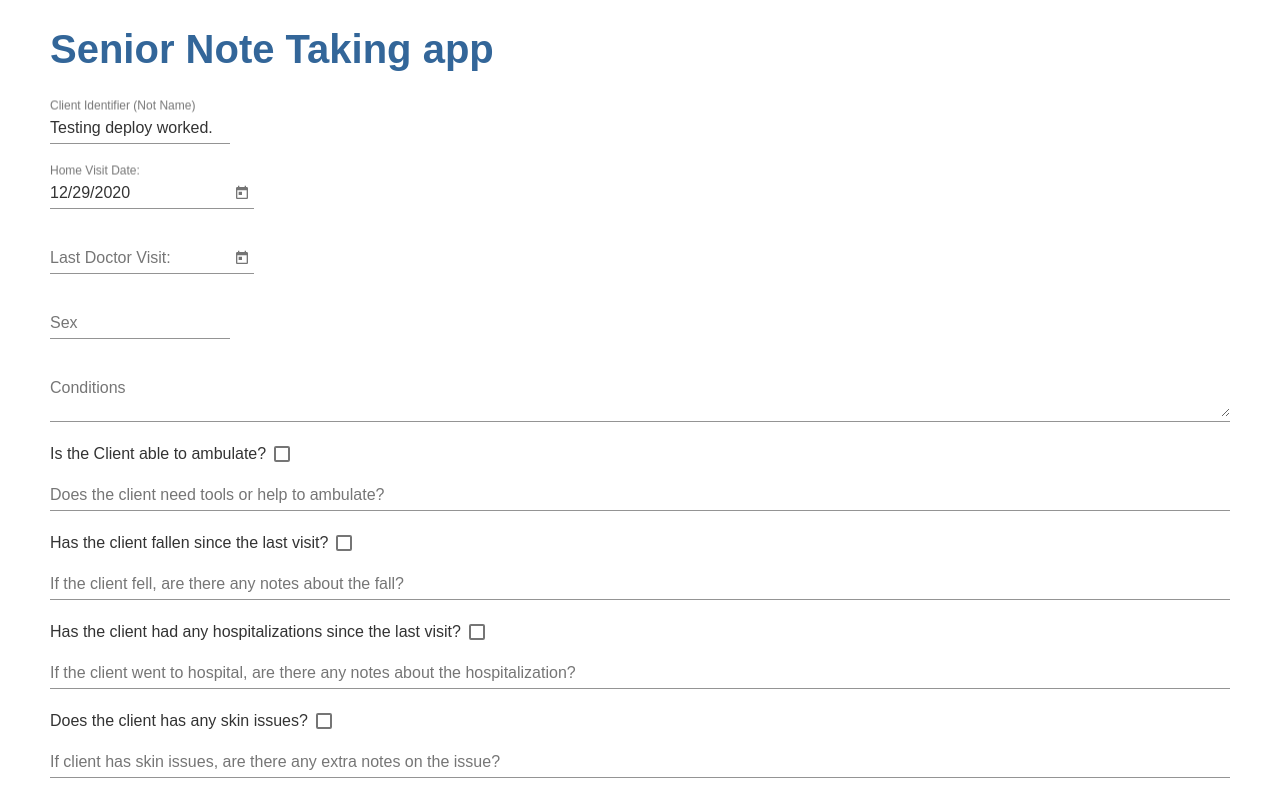
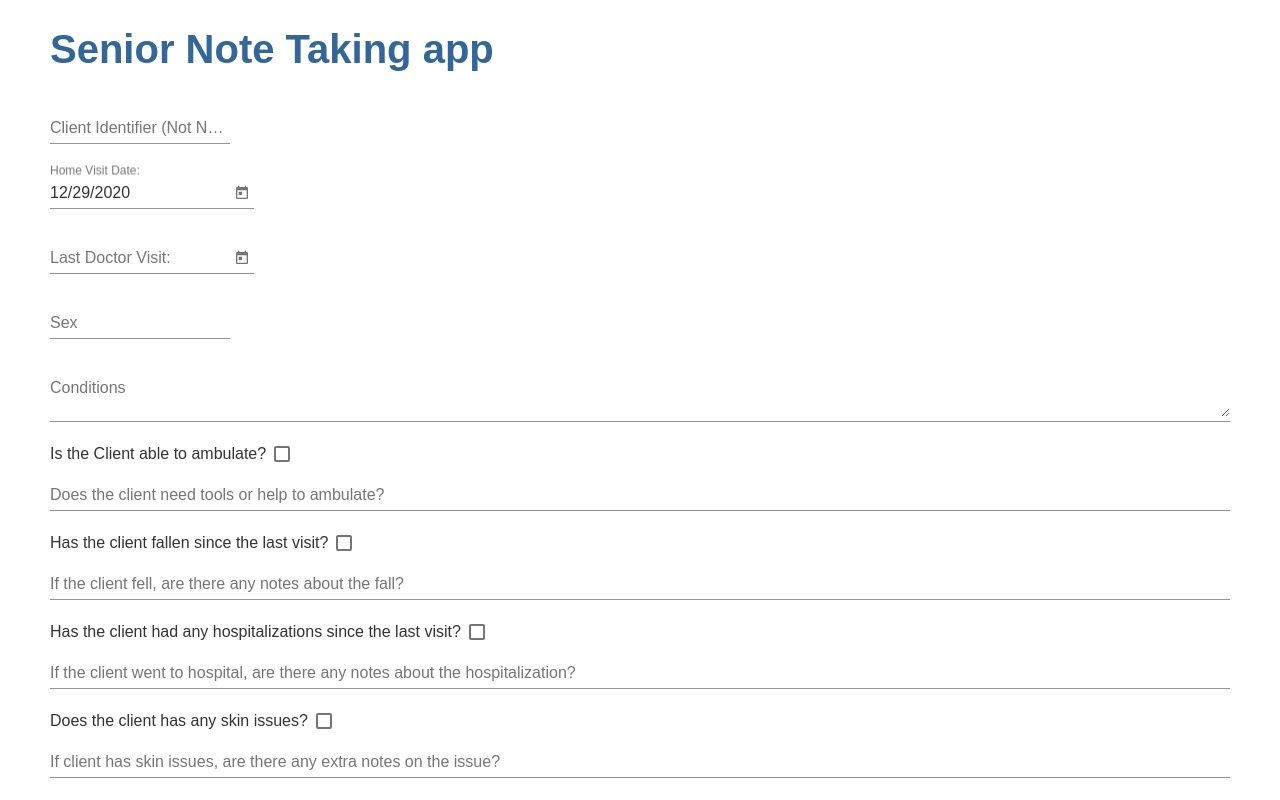
Before and after one commit to Octacon100/SeniorNoteTakingApp, an Angular app in the folder senior-note-taking-app2/: page / in a window 1280 px wide. Shown: the top 800 px of the page. Built offline with nearby package versions, Linux system fonts and the light colour scheme.

Commit message:
Testing deploy works again.

```diff
--- a/senior-note-taking-app2/src/app/Component/seniors/seniors.component.ts
+++ b/senior-note-taking-app2/src/app/Component/seniors/seniors.component.ts
@@ -11,7 +11,7 @@ import { DatePipe } from '@angular/common';
 export class SeniorsComponent implements OnInit {
   senior: Senior  = {
     id: 1,
-    description: "Testing deploy worked.",
+    description: "",
     visitDate: Date(),
     lastDoctorVisitDate: "",
     sex: "",
```
